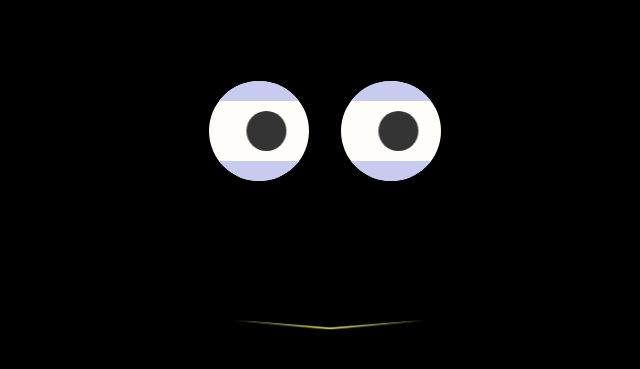
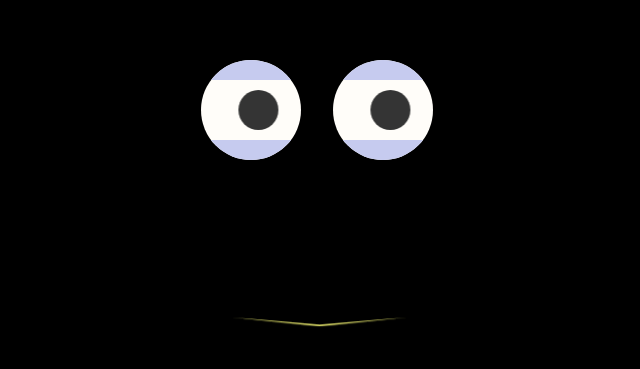
Before and after one commit to zaeem246/talkingface, a plain HTML site: page index.html in a window 1280 px wide. Shown: the part 245-614 px from the top of the page, without its empty margins (323-963 px from the left). Drawn offline with Linux system fonts and the light colour scheme.

Commit message:
new changes

```diff
--- a/style.css
+++ b/style.css
@@ -5,12 +5,23 @@
     --pupil-color: #c6cbef;
 }
 
-body {
+
+/* body {
     width: 100vw;
     height: 100vh;
     display: flex;
     flex-direction: column;
     justify-content: center;
+    align-items: center;
+    background: var(--bg-color);
+} */
+
+body {
+    margin-top: 305px;
+    padding: 0;
+    display: flex;
+    justify-content: center;
+    flex-direction: column;
     align-items: center;
     background: var(--bg-color);
 }
@@ -158,7 +169,8 @@ body {
     height: 49px;
     background-color: rgb(235, 235, 110);
     border-radius: 50% 50% 50% 50%;
-    margin-bottom: 10px;
+    margin-bottom: 15px;
+    margin-right: 21px;
 }
 
 .mouth {
```
